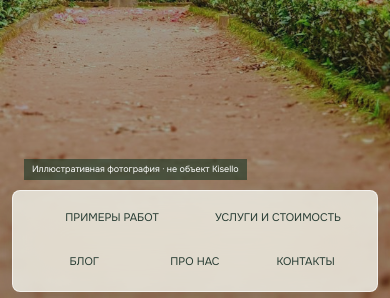
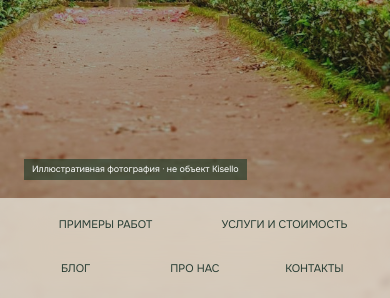
Before and after one commit to trealart-commits/Kisello, a plain HTML site: page prototype/index.html in a window 390 px wide. Shown: the part 546-844 px from the top of the page. Drawn offline with Linux system fonts and the light colour scheme.

Commit message:
Make glass navigation edge-to-edge with stable sizing

```diff
--- a/prototype/styles.css
+++ b/prototype/styles.css
@@ -48,19 +48,19 @@
 .journal .journal-process-photo{object-position:center 65%}
 
 .header-phone{margin-left:auto}
-.section-navigation{position:sticky;top:12px;z-index:20;background:rgba(255,255,255,.88);border:1px solid rgba(255,255,255,.65);border-radius:8px;box-shadow:0 8px 30px #20372b1a;max-width:1144px;width:calc(100% - 48px);margin: -78px auto 12px;backdrop-filter:blur(24px) saturate(130%);-webkit-backdrop-filter:blur(24px) saturate(130%)}
-.section-navigation-links{display:flex;align-items:center;justify-content:space-between;gap:12px;min-height:66px}
-.section-navigation a{display:flex;justify-content:center;align-items:center;min-height:48px;padding:8px 12px;font-size:12px;text-transform:uppercase;text-align:center;line-height:1.4;border-bottom:2px solid transparent}
+.section-navigation{position:sticky;top:0;z-index:20;background:rgba(255,255,255,.9);border:0;border-radius:0;box-shadow:none;width:100%;height:66px;margin:-66px 0 0;backdrop-filter:blur(24px) saturate(130%);-webkit-backdrop-filter:blur(24px) saturate(130%);-webkit-text-size-adjust:none;text-size-adjust:none}
+.section-navigation-links{display:flex;align-items:center;justify-content:space-between;gap:12px;height:66px}
+.section-navigation a{display:flex;justify-content:center;align-items:center;height:48px;padding:8px 12px;font-size:12px;text-transform:uppercase;text-align:center;line-height:1.4;border-bottom:2px solid transparent;transition:none}
 .section-navigation a:hover,.section-navigation a:focus-visible{color:var(--plum);border-bottom-color:var(--plum)}
 @media(max-width:600px){
   html{scroll-padding-top:125px}
   .hero{height:calc(100svh - var(--mobile-top-height,140px));min-height:0;align-items:center}
   .hero-copy{padding:28px 24px 150px}
   .hero-caption{bottom:118px;left:24px;max-width:calc(100% - 48px)}
-  .section-navigation{top:8px;width:calc(100% - 24px);margin-top:-108px;margin-bottom:8px}
-  .section-navigation-links{display:grid;grid-template-columns:repeat(6,minmax(0,1fr));gap:0;padding:6px 16px}
-  .section-navigation a{grid-column:span 2;padding:8px 4px;font-size:11px;min-height:44px}
+  .section-navigation{height:100px;margin-top:-100px}
+  .section-navigation-links{display:grid;grid-template-columns:repeat(6,minmax(0,1fr));grid-template-rows:44px 44px;height:100px;gap:0;padding:6px 16px}
+  .section-navigation a{grid-column:span 2;padding:8px 4px;font-size:11px;height:44px;min-width:0}
   .section-navigation a:nth-child(-n+2){grid-column:span 3}
 }
-@supports ((backdrop-filter:blur(1px)) or (-webkit-backdrop-filter:blur(1px))){.section-navigation{background:rgba(248,251,245,.76)}}
+@supports ((backdrop-filter:blur(1px)) or (-webkit-backdrop-filter:blur(1px))){.section-navigation{background:rgba(248,251,245,.64)}}
 @media(max-width:600px) and (max-height:680px){.hero h1{font-size:28px}.hero-copy{padding-top:18px;padding-bottom:140px}.header{padding-top:14px;padding-bottom:14px}}
```
